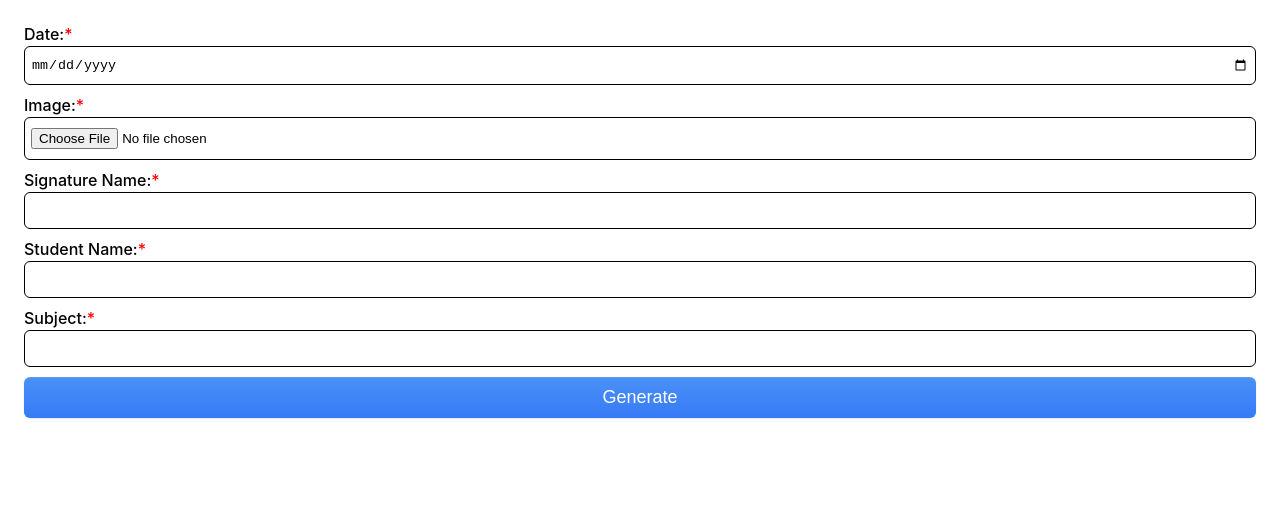
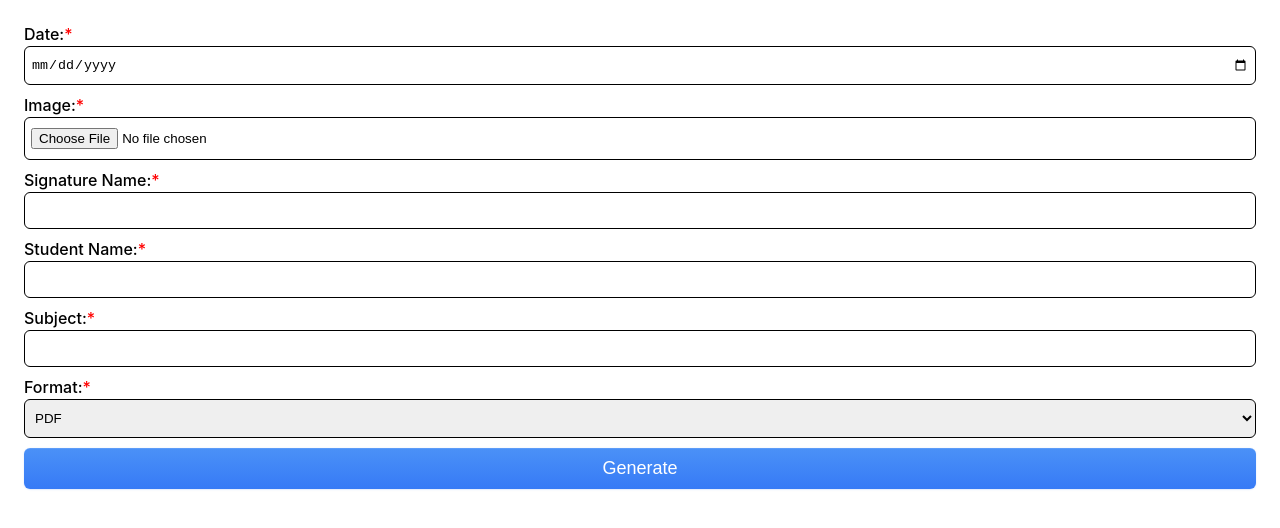
Before and after one commit to Headster/pdf-generator, a React (Create React App) app in the folder frontend/: page / in a window 1280 px wide. Shown: the top 528 px of the page. Built offline with nearby package versions, Linux system fonts and the light colour scheme.

Commit message:
added format selection

```diff
--- a/frontend/src/components/Form/Form.styles.js
+++ b/frontend/src/components/Form/Form.styles.js
@@ -31,6 +31,13 @@ export const Input = styled.input`
     #9f9f9f
 `;
 
+export const Select = styled.select`
+    padding: 10px 6px;
+    border-radius: 6px;
+    border: 1px solid black;
+    #9f9f9f
+`;
+
 export const Button = styled.button`
     padding: 10px;
     border: none;
--- a/frontend/src/components/Form/index.js
+++ b/frontend/src/components/Form/index.js
@@ -6,6 +6,7 @@ import {
   FieldContainer,
   Label,
   Input,
+  Select,
   Button,
   ErrorMessage,
 } from "./Form.styles";
@@ -17,6 +18,7 @@ const Form = () => {
     signature_name: "",
     student_name: "",
     subject: "",
+    format: "pdf",
   });
 
   const [message, setMessage] = useState("");
@@ -59,6 +61,7 @@ const Form = () => {
     data.append("signature_name", formData.signature_name);
     data.append("student_name", formData.student_name);
     data.append("subject", formData.subject);
+    data.append("format", formData.format);
 
     try {
       const response = await axios.post("http://localhost:8000/pdf-generator.php", data, {
@@ -104,6 +107,16 @@ const Form = () => {
           <Label>Subject:<span>*</span></Label>
           <Input type="text" name="subject" value={formData.subject} onChange={handleChange} required />
         </FieldContainer>
+        <FieldContainer>
+          <Label>Format:<span>*</span></Label>
+          <Select name="format" value={formData.format} onChange={handleChange} required>
+            <option value="pdf">PDF</option>
+            <option value="html">HTML</option>
+            <option value="xlsx">XLSX</option>
+            <option value="zip">ZIP</option>
+          </Select>
+        </FieldContainer>
+
 
         <Button type="submit">Generate</Button>
 
```
Also changed, not shown: 1 other file (tests, documents, lock files or other folders).
